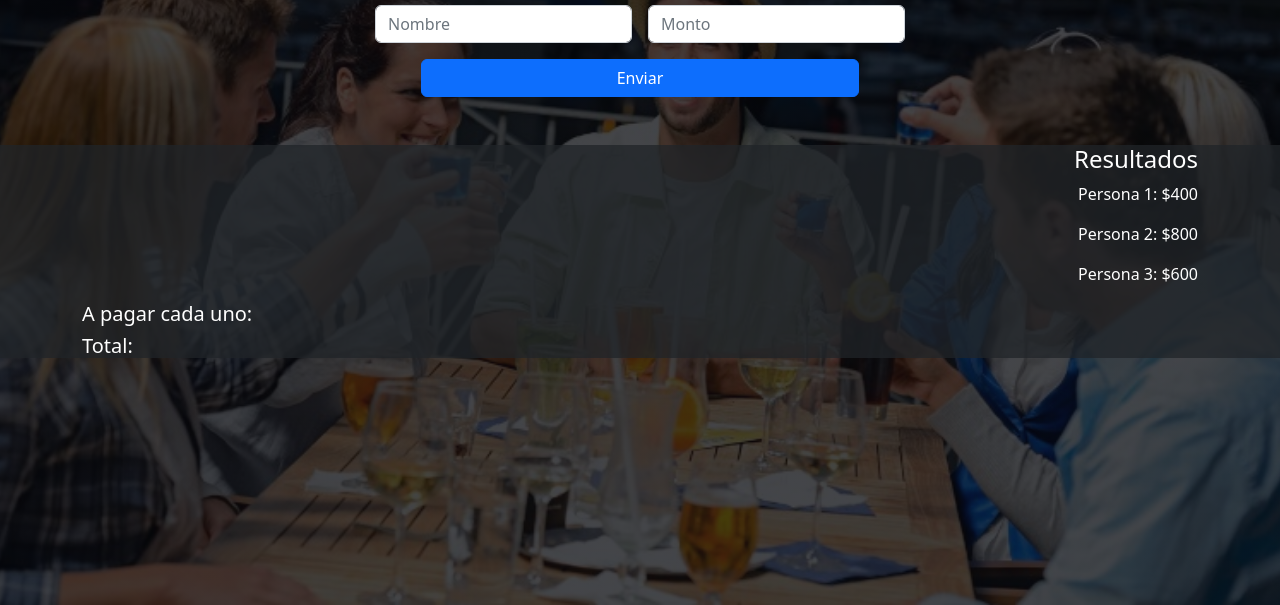
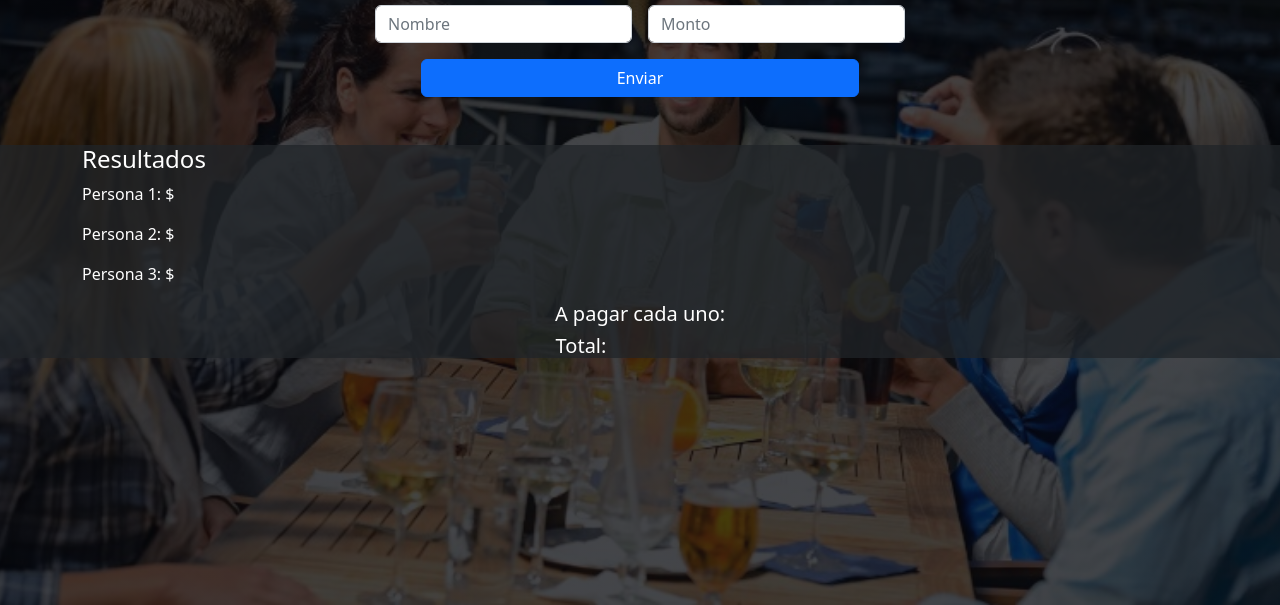
Before and after one commit to MarcAlva2003/ejercicio-sprint-2, a plain HTML site: page index.html in a window 1280 px wide. Shown: the part 195-800 px from the top of the page. Drawn offline with nearby package versions, Linux system fonts and the light colour scheme.

Commit message:
push detalles

```diff
--- a/back.js
+++ b/back.js
@@ -20,3 +20,7 @@ function envio() {
     }
 
 }
+
+function agregar (){
+
+}
--- a/index.html
+++ b/index.html
@@ -48,17 +48,17 @@
 
 
     <div class="bg-dark bg-opacity-75">
-      <div class="mt-5 text-end  text-white container-sm">
-        <h4>Resultados</h4>
-        <p>Persona 1: $400</p>
-        <p>Persona 2: $800</p>
-        <p>Persona 3: $600</p>
+      <div class="resultados mt-5 text-white container-sm">
+        <h4 id="resultados">Resultados</h4>
+        <p id="persona1">Persona 1: $</p>
+        <p>Persona 2: $</p>
+        <p>Persona 3: $</p>
 
       </div>
 
-      <div class="text-white container-sm">
+      <div class="a-pagar text-white container-sm text-center">
         <h5>A pagar cada uno:</h5>
-        <h5>Total:</h5>
+        <h5 class="total">Total:</h5>
       </div>
     </div>
 
--- a/style/style.css
+++ b/style/style.css
@@ -8,3 +8,7 @@ body {
     background-attachment: fixed;
     height: 700px;
 }
+
+.total {
+    margin-right: 118px;
+}
```
